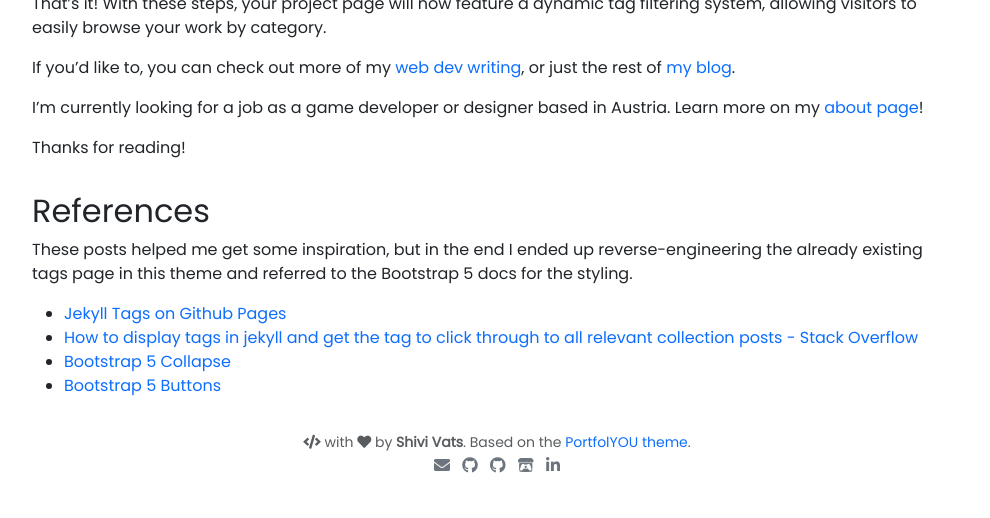
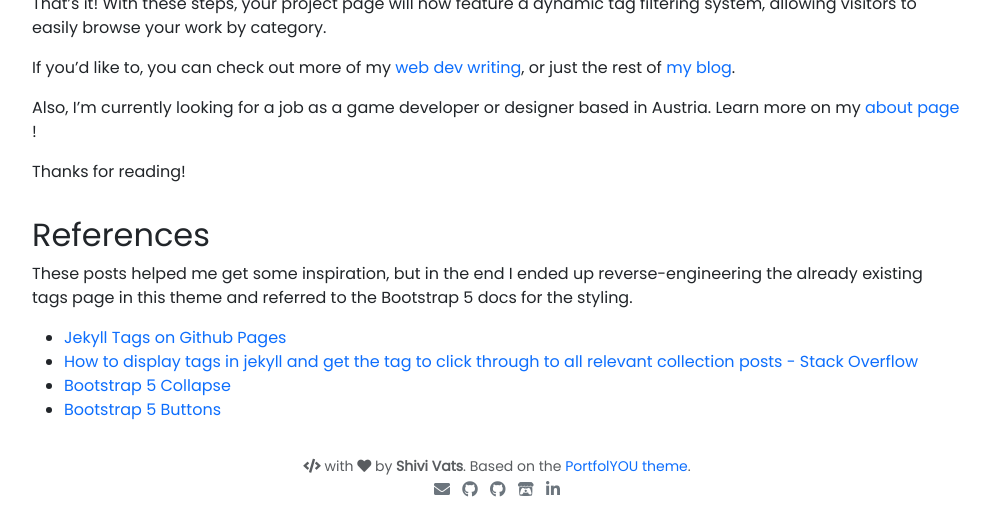
Before and after one commit to shivivats/shivivats.github.io, a Jekyll site: the page built from _posts/2024-07-11-how-to-add-and-filter-by-tags-on-the-same-page-in-jekyll-and-bootstrap.md, in a window 1280 px wide and 900 px high, scrolled down 2684 px, cut to the strip 382-900 px from the top of the window. Shown: the whole strip, without its empty margins (143-1133 px from the left). Built offline with Jekyll 4.4.1, drawn with Linux system fonts in a browser that asks for light colours; our own code applies the rules of GitHub Pages for plain Markdown files; before the commit the page ends 3560 px from its top, so only the background shows below that.

Commit message:
made the looking for job text more modular

```diff
--- /dev/null
+++ b/_includes/looking-for-job.html
@@ -0,0 +1,3 @@
+{% if site.looking_for_job %}
+Also, I'm currently looking for a job as a game developer or designer based in Austria. Learn more on my [about page](/about/)!
+{% endif %}
--- a/_posts/2024-07-11-how-to-add-and-filter-by-tags-on-the-same-page-in-jekyll-and-bootstrap.md
+++ b/_posts/2024-07-11-how-to-add-and-filter-by-tags-on-the-same-page-in-jekyll-and-bootstrap.md
@@ -114,9 +114,7 @@
 
 If you'd like to, you can check out more of my [web dev writing](/blog/categories/#web-dev), or just the rest of [my blog](/blog/).
 
-{% if site.looking_for_job %}
-I'm currently looking for a job as a game developer or designer based in Austria. Learn more on my [about page](/about/)!
-{% endif %}
+{% include looking-for-job.html %}
 
 Thanks for reading!
 
```
